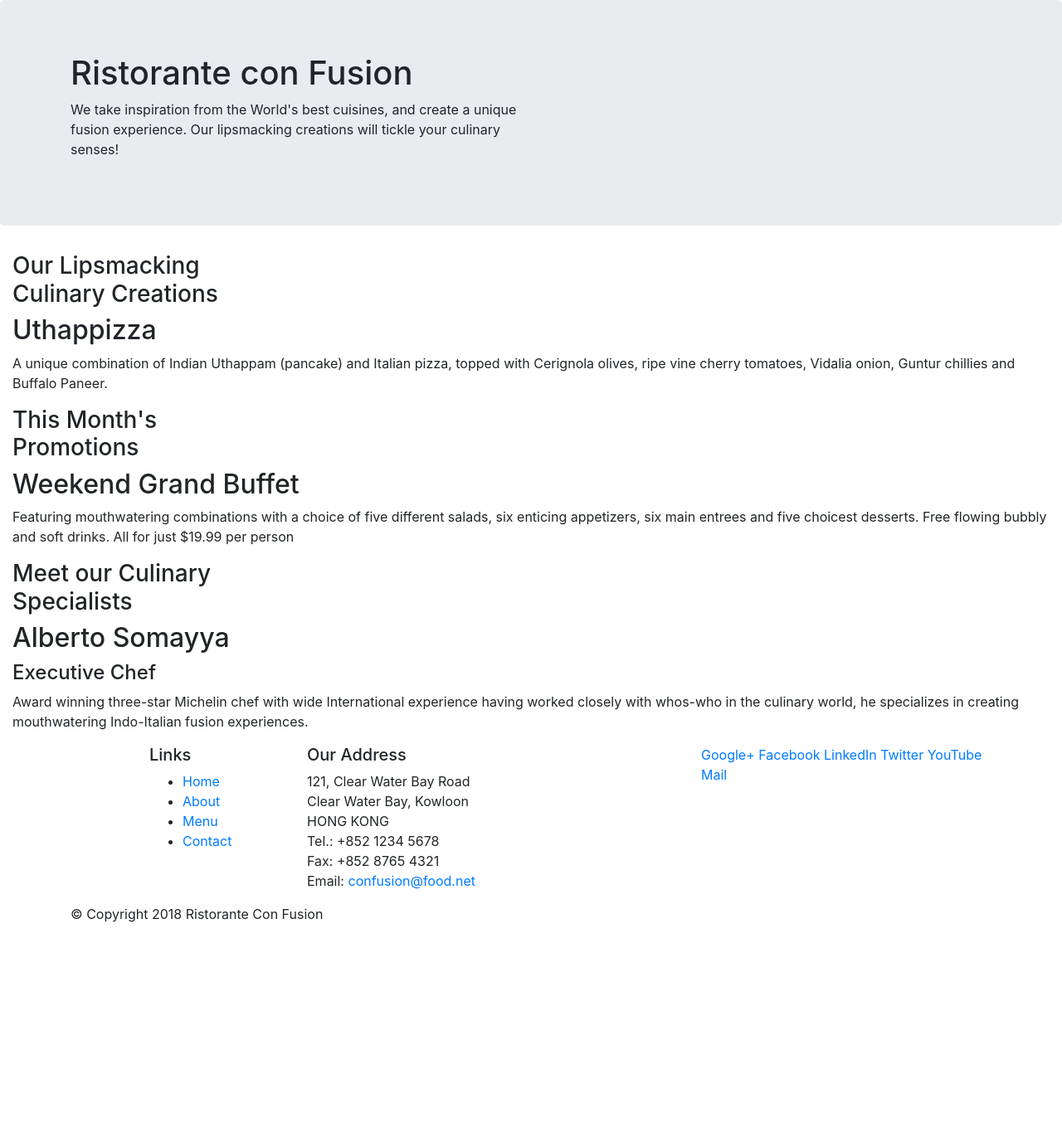
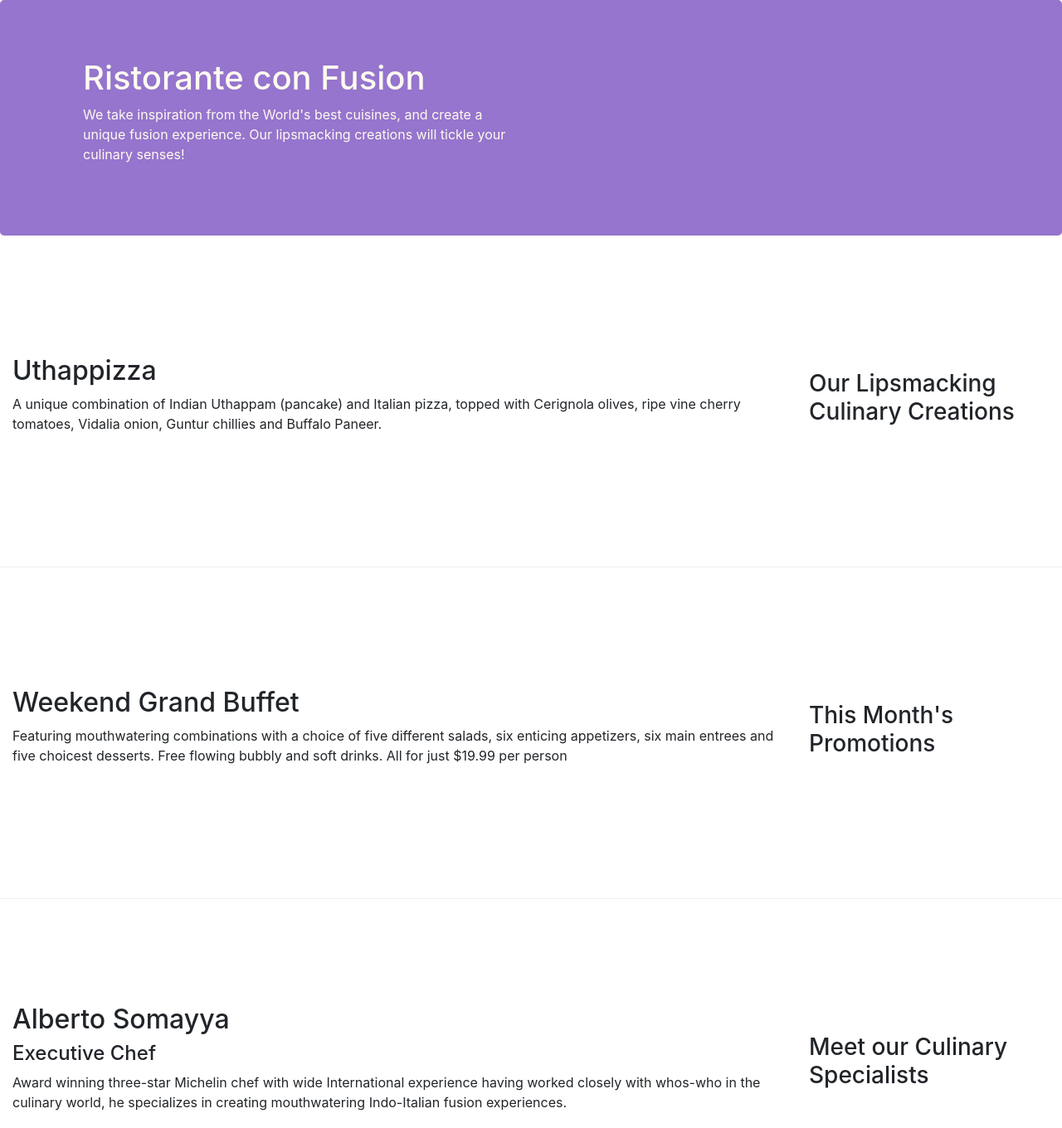
Before and after one commit to jromero82/conFusion, a website: page index.html in a window 1280 px wide. Shown: the top 1360 px of the page at 83% size. Before the commit the page ends 1130 px from the top, so only its background shows below. Drawn offline with nearby package versions, Linux system fonts and the light colour scheme.

Commit message:
Bootstrap Grid Part 2

```diff
--- /dev/null
+++ b/css/styles.css
@@ -0,0 +1,30 @@
+.row-header{
+    margin:0px auto;
+    padding:0px;
+}
+
+.row-content {
+    margin:0px auto;
+    padding:50px 0px 50px 0px;
+    border-bottom:1px ridge;
+    min-height:400px;
+}
+
+.footer {
+    background-color: #D1C4E9;
+    margin:0px auto;
+    padding:20px 0px 20px 0px;
+}
+
+.jumbotron {
+    padding:70px 30px 70px 30px;
+    margin:0px auto;
+    background:#9575CD;
+    color:floralwhite;
+}
+
+.address {
+    font-size:80%;
+    margin:0px;
+    color:#0f0f0f;
+}
--- a/index.html
+++ b/index.html
@@ -9,6 +9,7 @@
 
     <!-- Bootstrap CSS -->
     <link rel="stylesheet" href="node_modules/bootstrap/dist/css/bootstrap.min.css">
+    <link rel="stylesheet" href="css/styles.css">
 
     <title>Ristorante Con Fusion</title>
 </head>
@@ -17,7 +18,7 @@
 
     <header class="jumbotron">
         <div class="container">
-            <div class="row">
+            <div class="row row-header">
                 <div class="col-12 col-sm-6">
                     <h1>Ristorante con Fusion</h1>
                     <p>We take inspiration from the World's best cuisines, and create a unique fusion experience. Our lipsmacking creations will tickle your culinary senses!</p>
@@ -29,7 +30,7 @@
     </header>
 
     <div>
-        <div>
+        <div class="row row-content align-items-center">
             <div class="col-12 col-sm-4 order-sm-last col-md-3">
                 <h3>Our Lipsmacking Culinary Creations</h3>
             </div>
@@ -40,7 +41,7 @@
         </div>
 
 
-        <div>
+        <div class="row row-content align-items-center">
             <div class="col-12 col-sm-4 order-sm-last col-md-3">
                 <h3>This Month's Promotions</h3>
             </div>
@@ -50,7 +51,7 @@
             </div>
         </div>
 
-        <div>
+        <div class="row row-content align-items-center">
             <div class="col-12 col-sm-4 order-sm-last col-md-3">
                 <h3>Meet our Culinary Specialists</h3>
             </div>
@@ -62,12 +63,12 @@
         </div>
     </div>
 
-    <footer>
+    <footer class="footer">
         <div class="container">
             <div class="row">
                 <div class="col-4 offset-1 col-sm-2">
                     <h5>Links</h5>
-                    <ul>
+                    <ul class="list-unstyled">
                         <li><a href="#">Home</a></li>
                         <li><a href="#">About</a></li>
                         <li><a href="#">Menu</a></li>
@@ -85,8 +86,8 @@
 		              Email: <a href="mailto:confusion@food.net">confusion@food.net</a>
 		           </address>
                 </div>
-                <div class="col-12 col-sm-4">
-                    <div>
+                <div class="col-12 col-sm-4 align-self-center">
+                    <div class="text-center">
                         <a href="http://google.com/+">Google+</a>
                         <a href="http://www.facebook.com/profile.php?id=">Facebook</a>
                         <a href="http://www.linkedin.com/in/">LinkedIn</a>
@@ -96,7 +97,7 @@
                     </div>
                 </div>
            </div>
-           <div class="row">
+           <div class="row justify-content-center">
                 <div class="col-auto">
                     <p>© Copyright 2018 Ristorante Con Fusion</p>
                 </div>
```
